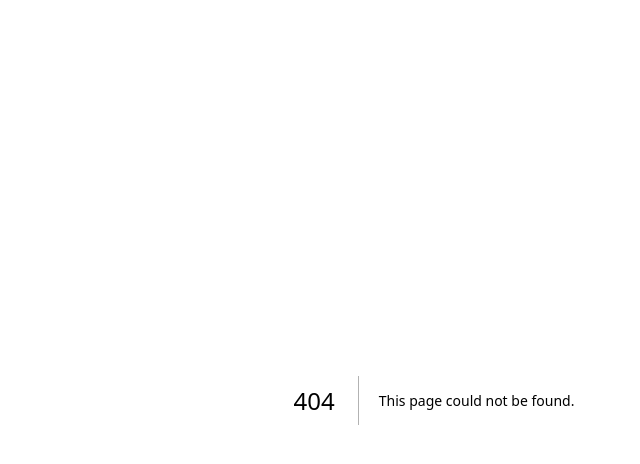
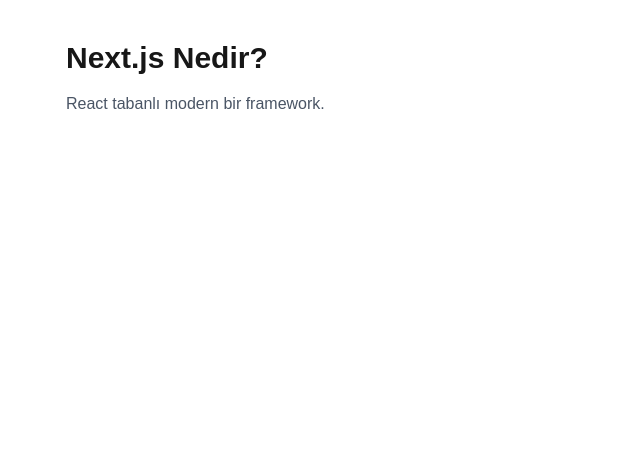
Before and after one commit to berkaycelik1/berkay-first-project, a Next.js app: page /posts/1 in a window 1280 px wide. Before the commit this address had no page. Shown: the top 464 px of the page, without its empty margins (206-846 px from the left). Built offline with nearby package versions, Linux system fonts and the light colour scheme.

Commit message:
fix post detail page and routing

```diff
--- a/app/components/PostCard.tsx
+++ b/app/components/PostCard.tsx
@@ -5,6 +5,7 @@
   title: string;
   description: string;
 };
+
 
 export default function PostCard({ id, title, description }: PostCardProps) {
   return (
--- a/app/data/posts.ts
+++ b/app/data/posts.ts
@@ -1,7 +1,14 @@
 export const posts = [
   {
     id: 1,
-    title: "Berkay Çelik",
-    description: "Merhaba ben Berkay! Bu benim ilk web sayfam."
-  }
+    title: "Next.js Nedir?",
+    description: "React tabanlı modern bir framework.",
+    content: "Next.js, React üzerine kurulmuş full-stack bir framework'tür..."
+  },
+  {
+    id: 2,
+    title: "App Router Mantığı",
+    description: "Next.js 13+ ile gelen yeni yapı.",
+    content: "App Router, dosya tabanlı routing sistemini daha güçlü hale getirir..."
+  },
 ];
--- a/app/page.tsx
+++ b/app/page.tsx
@@ -1,3 +1,5 @@
+
+
 import { posts } from "./data/posts";
 import PostCard from "./components/PostCard";
 
--- /dev/null
+++ b/app/posts/[id]/page.tsx
@@ -0,0 +1,28 @@
+import { posts } from "../../data/posts";
+
+type Props = {
+  params: {
+    id: string;
+  };
+};
+
+export default function PostDetail({ params }: Props) {
+  const post = posts.find(
+    (p) => p.id === Number(params.id)
+  );
+
+  if (!post) {
+    return <div>Post bulunamadı!</div>;
+  }
+
+  return (
+    <main className="max-w-3xl mx-auto px-4 py-10">
+      <h1 className="text-3xl font-bold mb-4">
+        {post.title}
+      </h1>
+      <p className="text-gray-600">
+        {post.description}
+      </p>
+    </main>
+  );
+}
```
